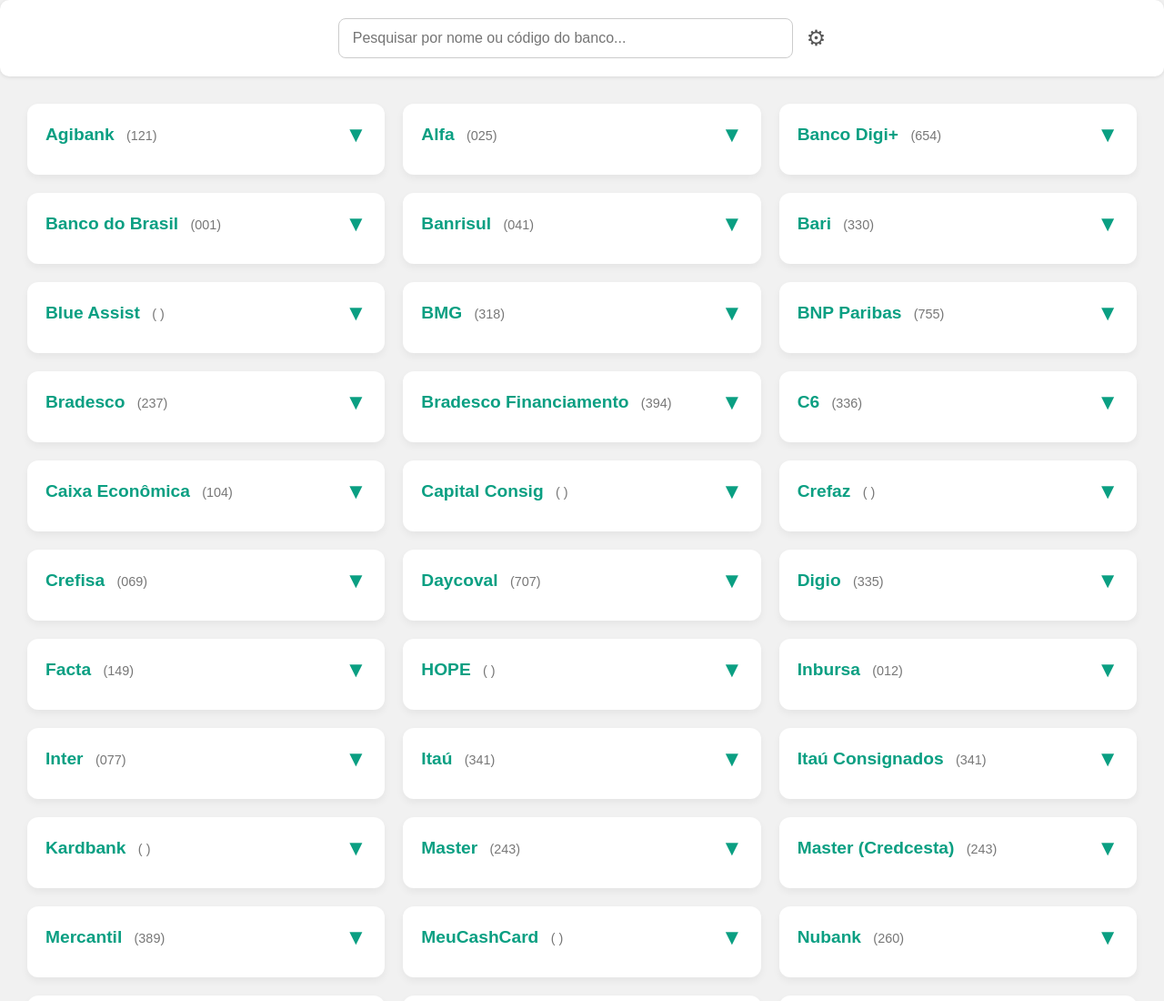
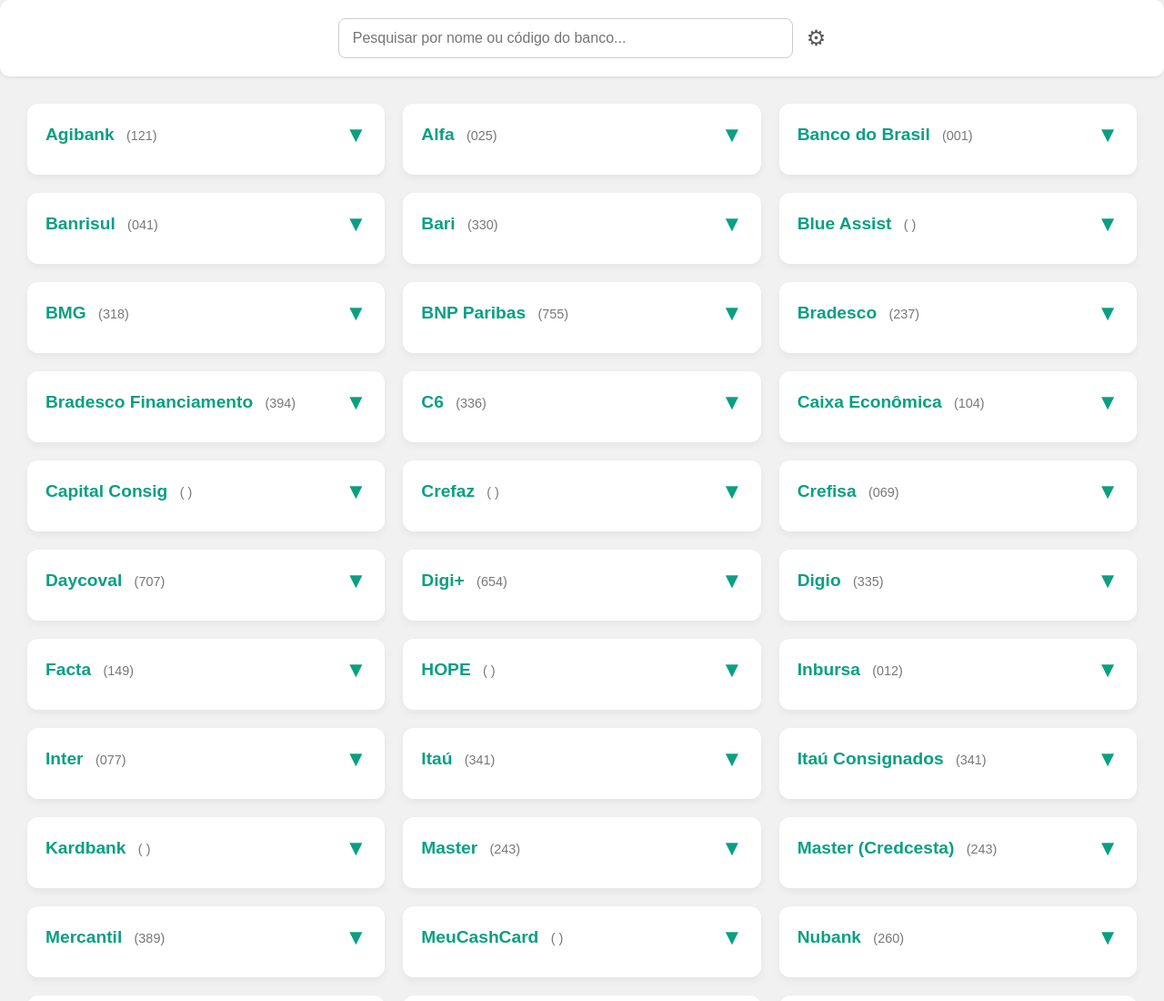
Before and after one commit to gbrlsena/centralDeAtendimento, a plain HTML site: page index.html in a window 1280 px wide. Shown: the top 1100 px of the page at 91% size. Drawn offline with Linux system fonts and the light colour scheme.

Commit message:
Update contact information for Digi bank
Replaced Banco Digi with Digi and updated contact details.

```diff
--- a/index.html
+++ b/index.html
@@ -409,11 +409,20 @@
         codigo: "707",
         contato: "&#9742;&#65039; <strong>Central de Relacionamento</strong>: 0300 111 0500<br><br>&#128222; <strong>SAC</strong>: 0800 775 0500 (Capitais e regiões metropolitanas)<br>&#128222; <strong>Ouvidoria</strong>: 0800 777 0900<br><br>&#128241; <strong>WhatsApp</strong>: 55 (11) 99111-6583"
       },
-		{
-		nome: "Banco Digi+",
-		codigo: "654",
-		contato: `:telephone_receiver: Central de atendimento: 0800 646 7676<br>:alarm_clock: Das 9h às 18h- Segunda a sexta, exceto feriados nacionais.<br><br>:telephone_receiver: Ouvidoria: 0800 646 7600 <br>:alarm_clock: Atendimento das 10h às 16h - Segunda a sexta, exceto feriados.<br><br>:globe_with_meridians: Site: https://www.bancodigimais.com.br/`
-	},
+	{
+  nome: "Digi+",
+  codigo: "654",
+  contato: `
+  📞 Central de atendimento: 0800 646 7676<br>
+  ⏰ Das 9h às 18h | Segunda a sexta, exceto feriados nacionais.<br><br>
+
+  📞 Ouvidoria: 0800 646 7600<br>
+  ⏰ Das 10h às 16h | Segunda a sexta, exceto feriados.<br><br>
+
+  🌐 Site: https://www.bancodigimais.com.br/
+  `
+},
+
       {
         nome: "Digio",
         codigo: "335",
```
